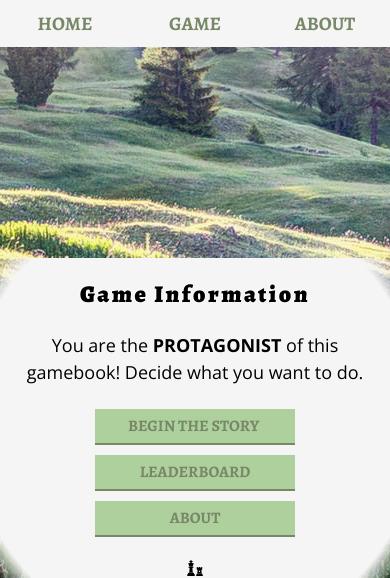
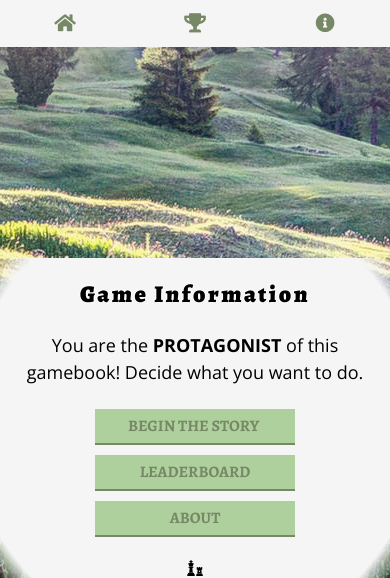
Before and after one commit to nuagesdencre/CI_PracticalPython, a Flask app: page /game in a window 390 px wide. Shown: the top 578 px of the page. Run offline with Flask 2, Linux system fonts and the light colour scheme; some libraries are stand-ins or nearby versions.

Commit message:
adding icons instead of menu names for small screens

```diff
--- a/templates/base.html
+++ b/templates/base.html
@@ -10,9 +10,14 @@
 </head>
 <nav class="navigation">
 
-    <a href="{{ url_for('index') }}">Home</a>
-    <a href="{{ url_for('game') }}">Game</a>
-    <a href="{{ url_for('about') }}">About</a>
+    <a href="{{ url_for('index') }}" class="big-screen">Home</a>
+    <a href="{{ url_for('game') }}" class="big-screen">Game Info</a>
+    <a href="{{ url_for('about') }}" class="big-screen">About</a>
+
+
+    <a href="{{ url_for('index') }}" class="sm-screen"><i class="fas fa-home"></i></a>
+    <a href="{{ url_for('game') }}" class="sm-screen"><i class="fas fa-trophy"></i> </a>
+    <a href="{{ url_for('about') }}" class="sm-screen"><i class="fas fa-info-circle"></i></a>
 
 
 </nav>
```
